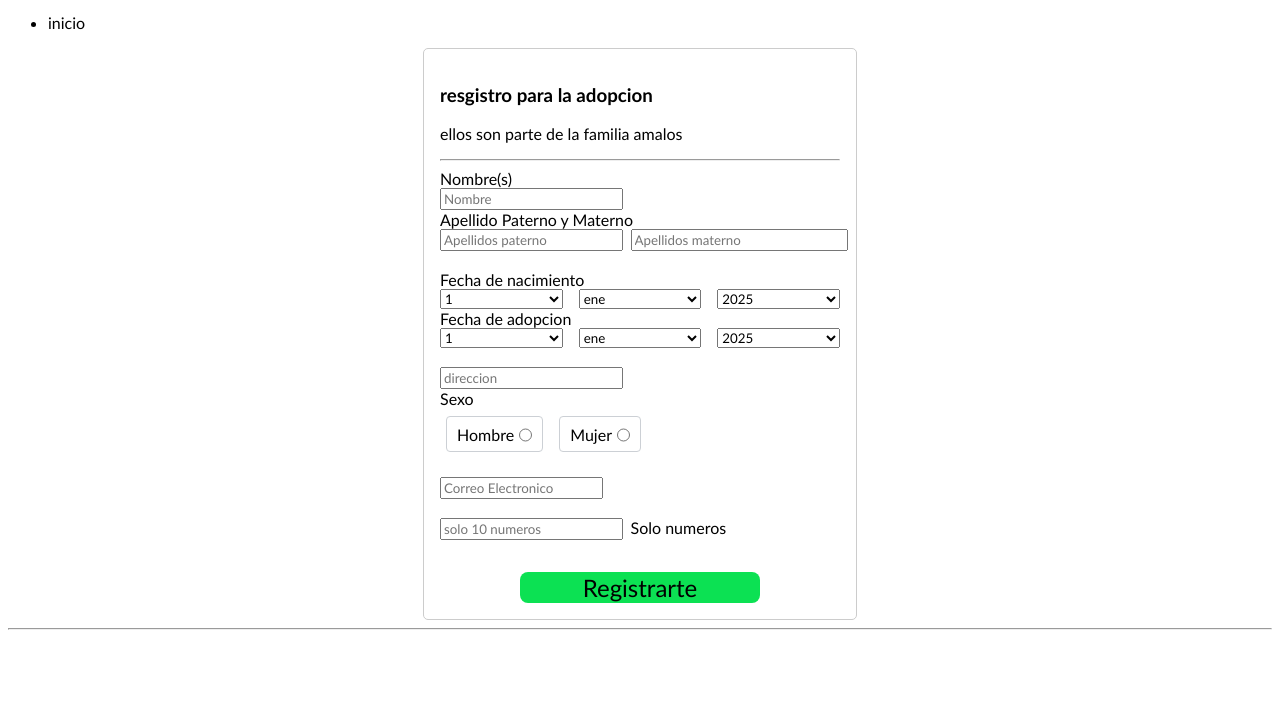
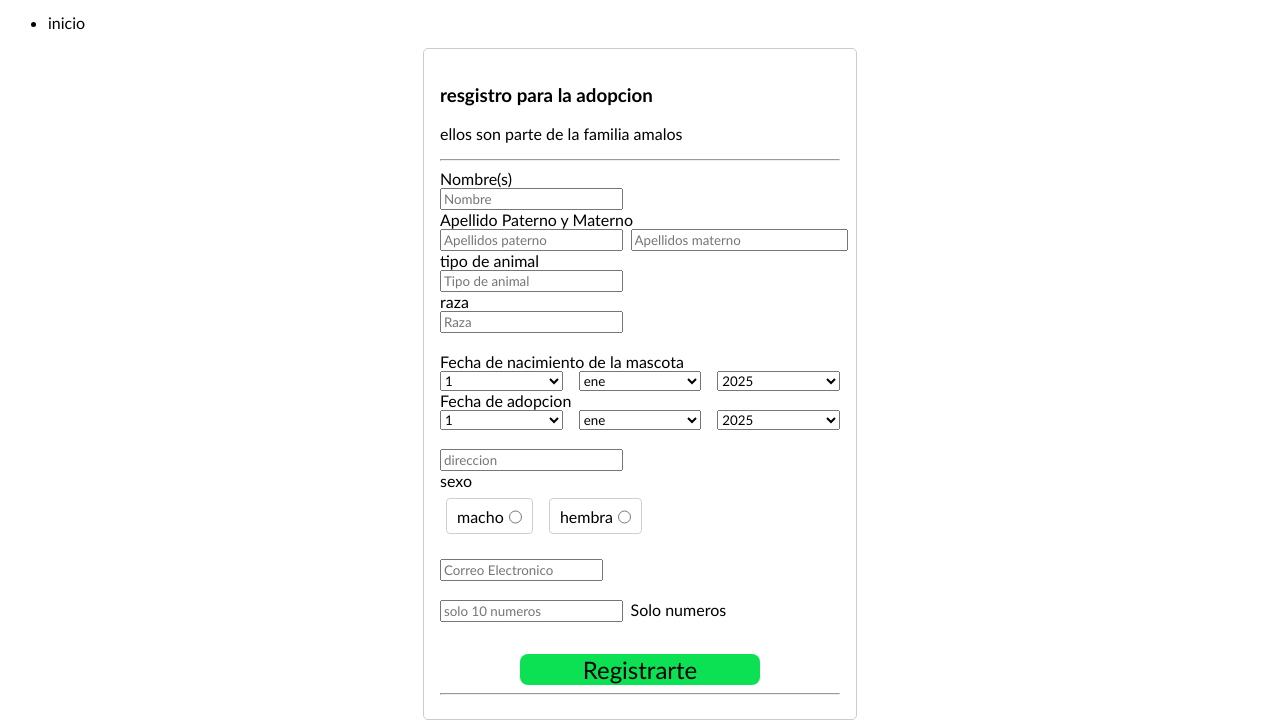
Before and after one commit to esmeralda0998/veterinaria_esme, a plain HTML site: page registro.html in a window 1280 px wide. Shown: the part 91-819 px from the top of the page. Drawn offline with Linux system fonts and the light colour scheme.

Commit message:
Update registro.html

```diff
--- a/registro.html
+++ b/registro.html
@@ -55,10 +55,31 @@
                         </div>
 
                     </div>
+                    <div class="mb-3 row">
+                        <label class="col-sn-3">tipo de animal</label>
+                        <div class="col-sn-9 nombre">
+                            <input type="text"
+                            name="tipo_animal"
+                            class="form-control d"
+                            placeholder="Tipo de animal"
+                            required
+                            >
+                       </div>
+                    <div class="mb-3 row">
+                        <label class="col-sn-3">raza</label>
+                        <div class="col-sn-9 nombre">
+                            <input type="text"
+                            name="raza"
+                            class="form-control d"
+                            placeholder="Raza"
+                            required
+                            >
+
+                       </div>
                     <br>
 
                     <div class="mb-3 row">
-                        <label class="col-sn-3">Fecha de nacimiento</label>
+                        <label class="col-sn-3">Fecha de nacimiento de la mascota </label>
                         <div class="col-sn-9 fecha">
                             <select type="" class="form-control d" required>
                                 <option value="1">1</option>
@@ -200,14 +221,14 @@
                     </div>
 
                     <div class="mb-3 row">
-                        <label>Sexo</label>
+                        <label>sexo</label>
                         <div class="">
                             <span class="s">
-                                <label class="l">Hombre</label>
+                                <label class="l">macho</label>
                                 <input class="r" type="radio" required>
                             </span>
                             <span class="s">
-                                <label class="l">Mujer</label>
+                                <label class="l">hembra</label>
                                 <input  class="r" type="radio" required>
                             </span>
                         </div>
```
